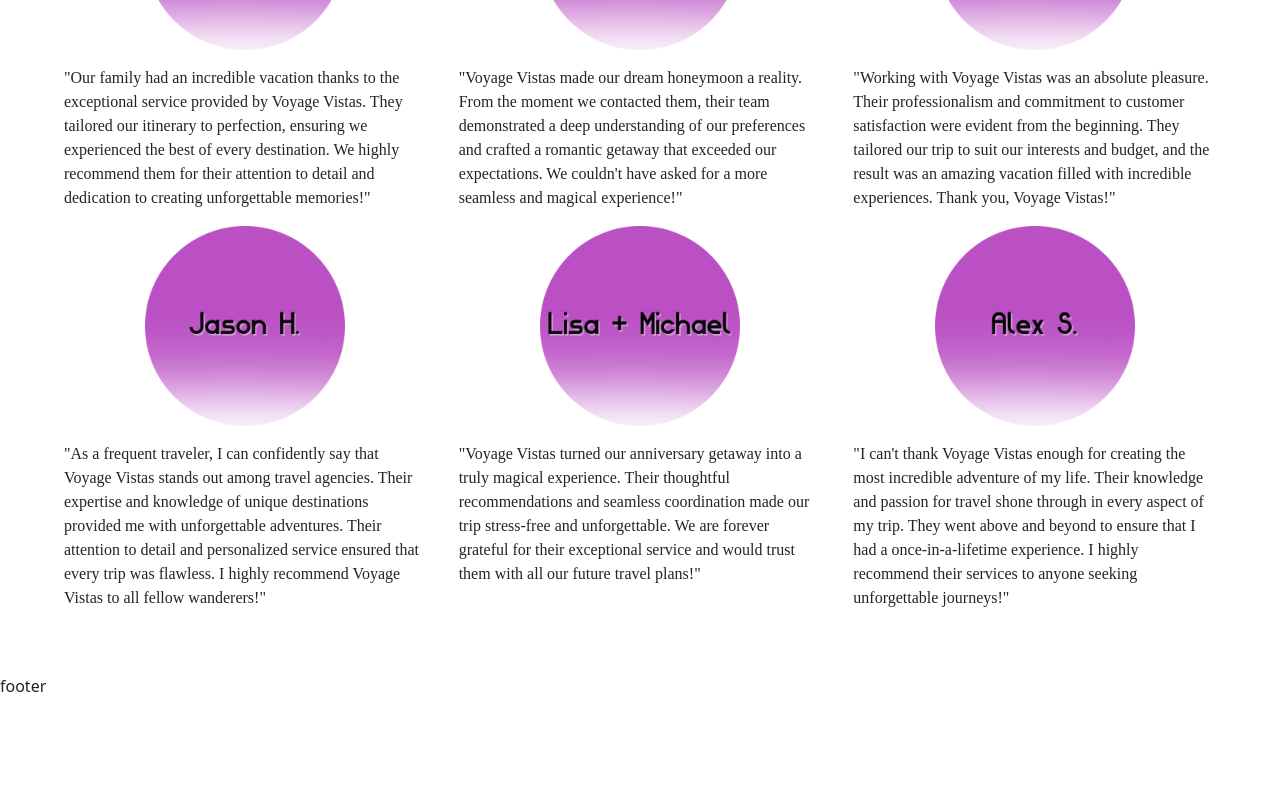
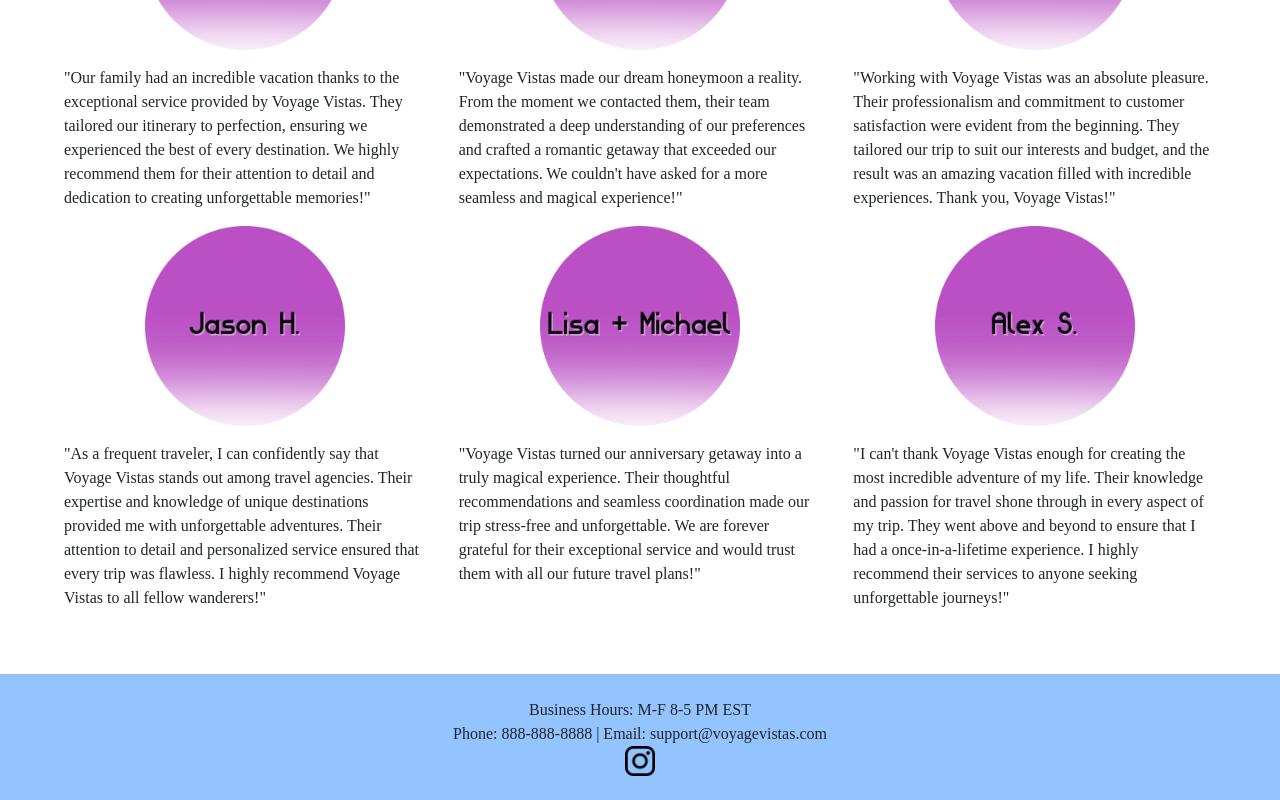
Before and after one commit to nyashanice/Travel-Agent-Site, a React (Create React App) app: page / in a window 1280 px wide. Shown: the part 3122-3922 px from the top of the page. Before the commit the page ends 3820 px from the top, so only its background shows below. Built offline with nearby package versions, Linux system fonts and the light colour scheme; a web font is replaced by a local one.

Commit message:
style footer

```diff
--- a/src/components/Footer.js
+++ b/src/components/Footer.js
@@ -1,9 +1,18 @@
 import React from "react";
+import "../styles/Footer.css";
 
 export default function Footer() {
   return (
-    <footer>
-      <div>footer</div>
+    <footer className="footer-bg p-4">
+      <div className="text-center footer-txt">
+        <div>Business Hours: M-F 8-5 PM EST</div>
+        <div>Phone: 888-888-8888 | Email: support@voyagevistas.com </div>
+        <img
+          src="../images/insta.png"
+          alt="Instagram logo"
+          className="footer-img"
+        />
+      </div>
     </footer>
   );
 }
--- /dev/null
+++ b/src/styles/Footer.css
@@ -0,0 +1,12 @@
+.footer-bg {
+    background-color: #93C4FF;
+}
+
+.footer-txt {
+    font-family: 'Open';
+}
+
+.footer-img {
+    width: 30px;
+    height: 30px;
+}
```
Also changed, not shown: public/images/insta.png (added).
